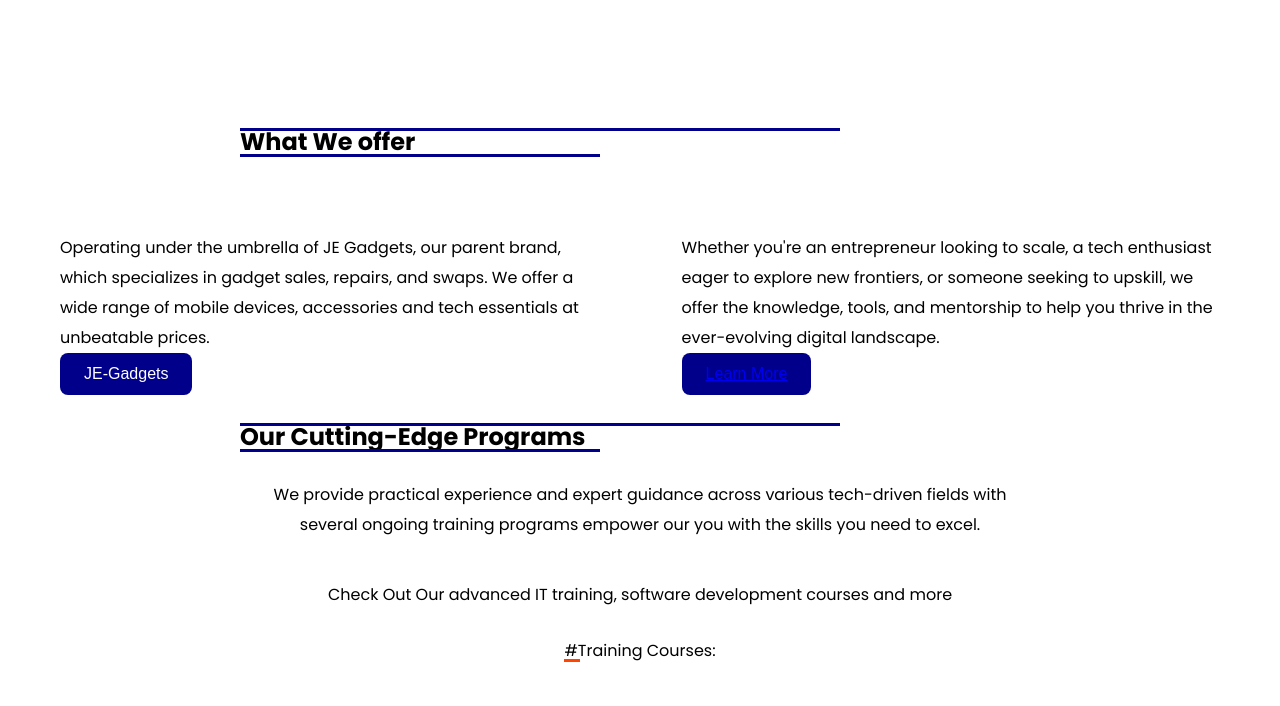
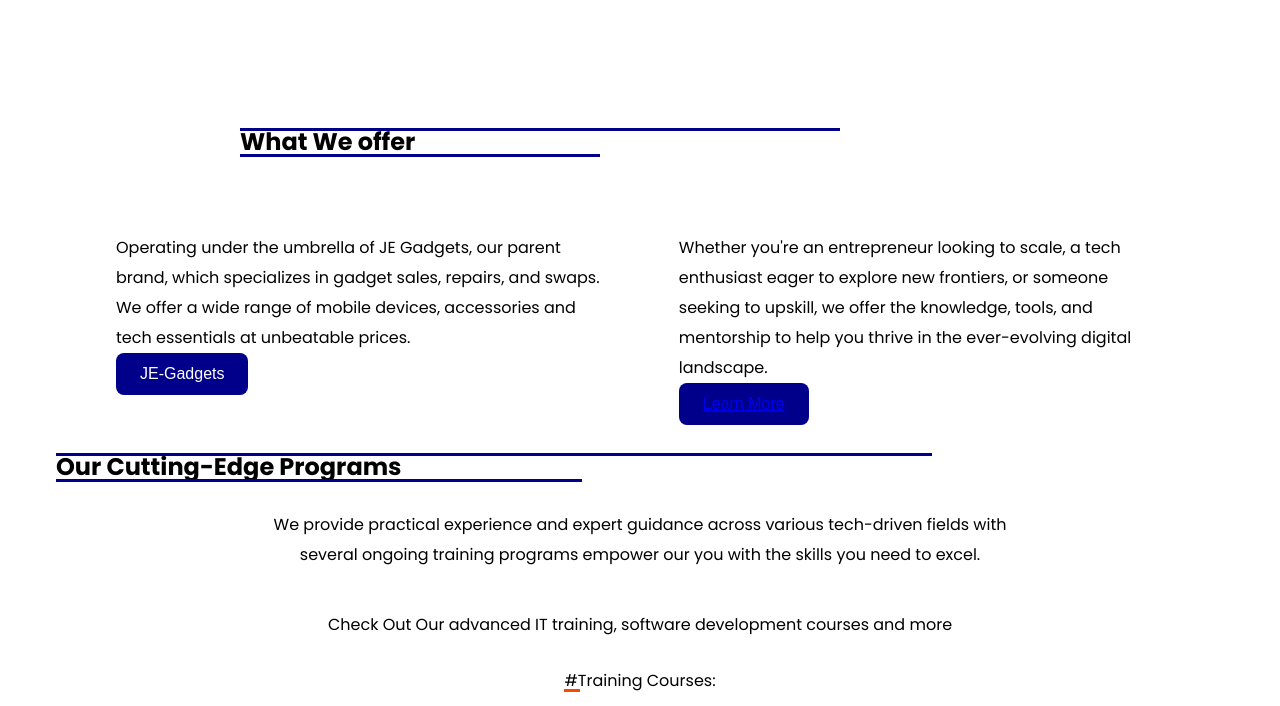
Before and after one commit to devByTawfiq/joeExpress, a plain HTML site: page index.html in a window 1280 px wide. Shown: the part 1840-2546 px from the top of the page. Drawn offline with Linux system fonts and the light colour scheme.

Commit message:
Update index.html

```diff
--- a/index.html
+++ b/index.html
@@ -1516,6 +1516,7 @@ Having several training programs ongoing and approximately 30 graduates, we beli
 
 <!-- Programs Section -->
 <section id="programs" class="programs-section">
+<div class="container" >
         	<h3 class="borderdHeading section-header">What We offer</h3>
 
 
@@ -1538,12 +1539,15 @@ Operating under the umbrella of JE Gadgets, our parent brand, which specializes
 	</div>
 </div>
 
-
+ </div>
 
 <div class="container">
+
+<h3 class="borderdHeading">Our Cutting-Edge Programs
+</h3>
+
 <div class="section-header">
-<h3 class="borderdHeading">Our Cutting-Edge Programs
-</h3><p >We provide practical experience and expert guidance across various tech-driven fields with several ongoing training programs empower our you with the skills you need to excel.</p>
+<p >We provide practical experience and expert guidance across various tech-driven fields with several ongoing training programs empower our you with the skills you need to excel.</p>
 <p>
 Check Out Our advanced IT training, software development courses and more
 </p>
```
